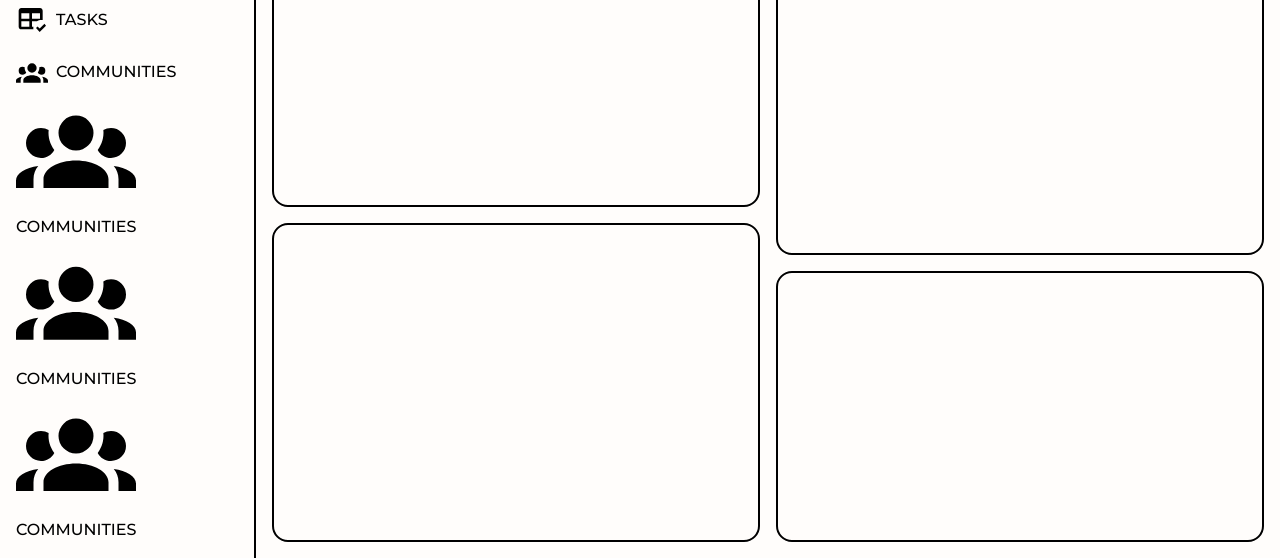
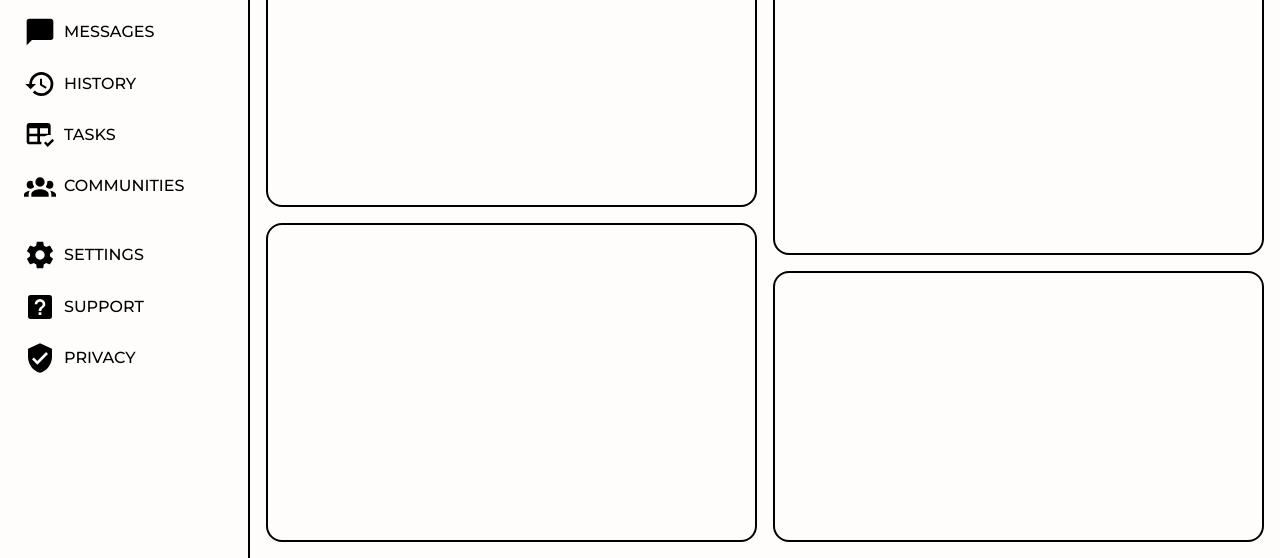
Before and after one commit to NCDUBS11/top_admin_dash, a plain HTML site: page index.html in a window 1280 px wide. Shown: the part 242-800 px from the top of the page. Drawn offline with Linux system fonts and the light colour scheme.

Commit message:
More nav area layout adjustments

```diff
--- a/index.html
+++ b/index.html
@@ -42,24 +42,24 @@
                 <div class="logoText">AtomDash</div>
             </div>
             <div class="siteNav">
-                <div class="logo"><img src="./home.svg" alt="home"></div>
+                <div class="icon"><img src="./home.svg" alt="home"></div>
                 <div class="home">home</div>
-                <div class="logo"><img src="./account.svg" alt="account"></div>
+                <div class="icon"><img src="./account.svg" alt="account"></div>
                 <div class="profile">profile</div>
-                <div class="logo"><img src="./message.svg" alt="message"></div>
+                <div class="icon"><img src="./message.svg" alt="message"></div>
                 <div class="messages">messages</div>
-                <div class="logo"><img src="./history.svg" alt="history"></div>
+                <div class="icon"><img src="./history.svg" alt="history"></div>
                 <div class="history">history</div>
-                <div class="logo"><img src="./table-check.svg" alt="tasks"></div>
+                <div class="icon"><img src="./table-check.svg" alt="tasks"></div>
                 <div class="tasks">tasks</div>
-                <div class="logo"><img src="./account-group.svg" alt="community"></div>
+                <div class="icon"><img src="./account-group.svg" alt="community"></div>
                 <div class="communities">communities</div>
             </div>
             <div class="siteSet">
-                <div class="logo"><img src="./account-group.svg" alt="community"></div>
-                <div class="communities">communities</div>                <div class="logo"><img src="./account-group.svg" alt="community"></div>
-                <div class="communities">communities</div>                <div class="logo"><img src="./account-group.svg" alt="community"></div>
-                <div class="communities">communities</div>
+                <div class="icon"><img src="./cog.svg" alt="settings"></div>
+                <div class="settings">settings</div>                <div class="icon"><img src="./help-box.svg" alt="support"></div>
+                <div class="support">support</div>                <div class="icon"><img src="./shield-check.svg" alt="privacy"></div>
+                <div class="privacy">privacy</div>
             </div>
         </nav>
         <div id="content">
--- a/styles.css
+++ b/styles.css
@@ -31,7 +31,7 @@ button{
     height: 100vh;
     display: grid;
     text-transform: uppercase;
-    grid-template-columns: 1fr 4fr;
+    grid-template-columns: 250px 4fr;
     grid-template-rows: 1fr 6fr;
     grid-template-areas:
         "nav header"
@@ -170,7 +170,7 @@ nav{
     padding: 1rem;
     display: grid;
     grid-template-columns: 1fr;
-    grid-template-rows: 1.25fr 2fr 2fr;
+    grid-template-rows: minmax(100px, 150px) minmax(300px, 500px) minmax(300px, 500px);
     grid-template-areas:
         "logoArea"
         "siteNav"
@@ -211,6 +211,7 @@ nav{
 
 .siteNav{
     grid-area: siteNav;
+    padding-left: 0.5rem;
     display: grid;
     grid-template-columns: 0.5fr 2fr;
     align-items: center;
@@ -218,14 +219,22 @@ nav{
     row-gap: 1.2rem;
 }
 
-.siteNav>.logo{
+.icon{
     width: 2rem;
     height: 2rem;
     margin-right: 0.5rem;
 }
 
-#siteSet{
+.siteSet{
     grid-area: siteSet;
+    margin-top:1.25rem;
+    align-self: start;
+    padding-left: 0.5rem;
+    display: grid;
+    grid-template-columns: 0.5fr 2fr;
+    align-items: center;
+    justify-items: left;
+    row-gap: 1.2rem;
 }
 
 #content{
```
